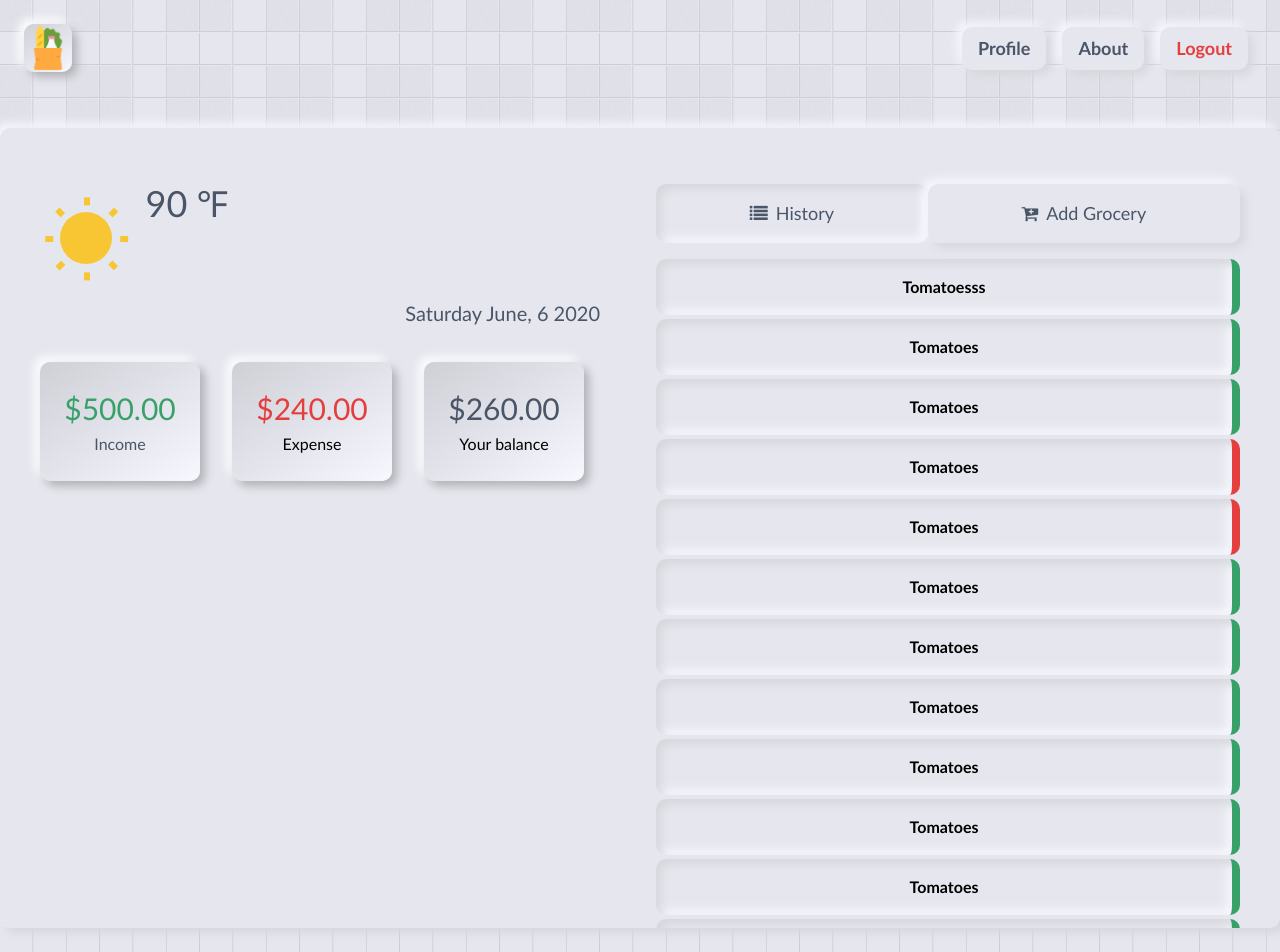
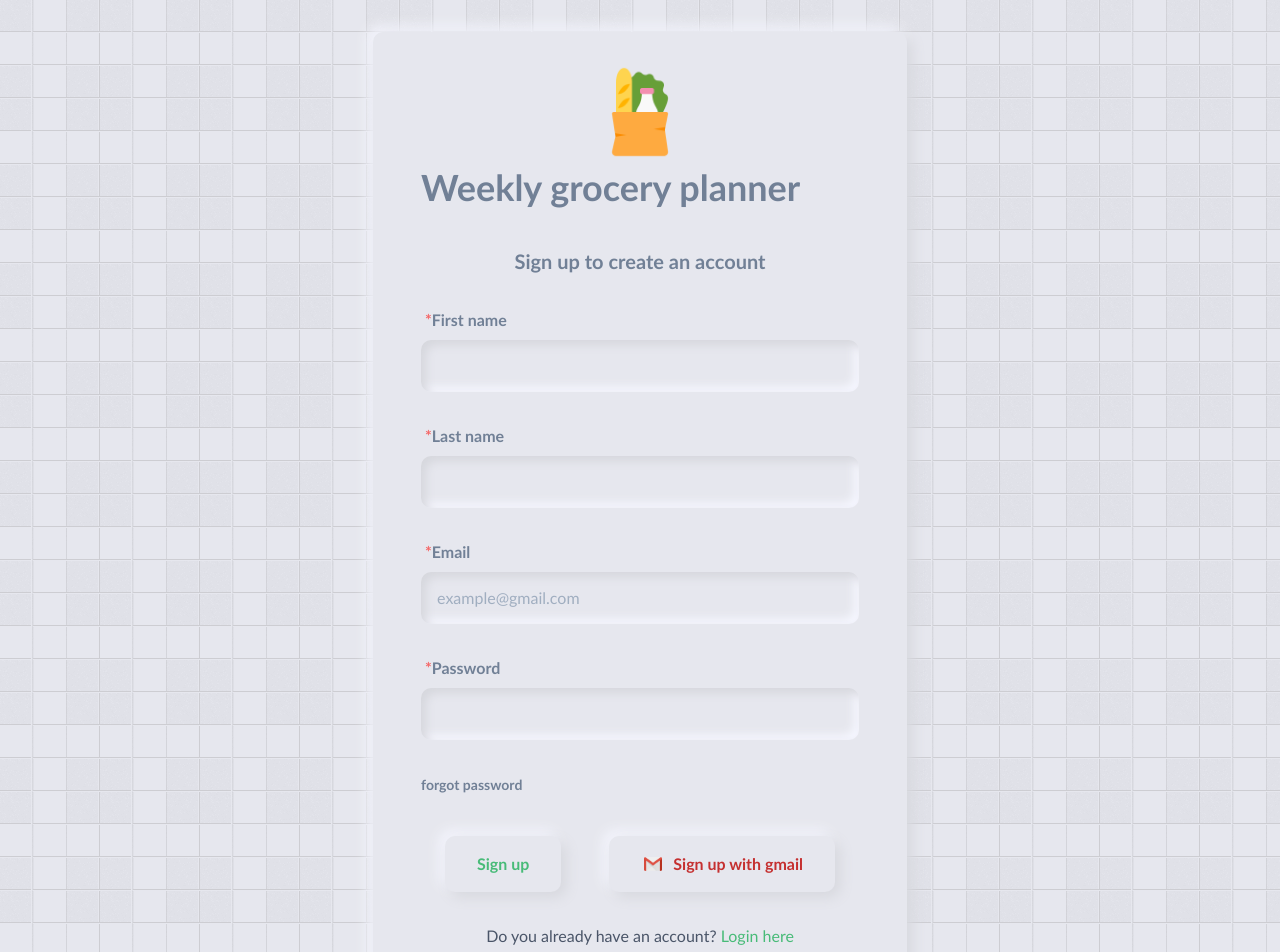
Before and after one commit to edumenu/grocery-list, a React (Create React App) app in the folder client/: page / in a window 1280 px wide. Shown: the top 952 px of the page. Built offline with nearby package versions, Linux system fonts and the light colour scheme.

Commit message:
Minor UI changes
Make minor UI changes to the application

```diff
--- a/client/src/App.js
+++ b/client/src/App.js
@@ -13,10 +13,10 @@ export class App extends Component {
         return (
             // <h1>Hello World!</h1>
             // <Header />
-            <Dashboard />
+            // <Dashboard />
             // <Profile />
             // <Login />
-            // <Signup />
+            <Signup />
             // <About />
         )
     }
--- a/client/src/Components/AddGrocery.js
+++ b/client/src/Components/AddGrocery.js
@@ -7,16 +7,16 @@ function AddGrocery({ addGroceryButton }) {
             <form method="POST" action="#login">
                 <div className="mb-8">
                     <label className="block text-gray-600 text-md font-bold mb-2"> Grocery item </label>
-                    <input name="item" id="item" type="text" className="input_element block pr-10 w-3/4 py-4 px-4 text-gray-700 mb-3 appearance-none leading-tight focus:outline-none focus:border-gray-500 transition duration-500 ease-in-out" />
+                    <input name="item" id="item" type="text" className="card_element2 block pr-10 w-3/4 py-4 px-4 text-gray-700 mb-3 appearance-none leading-tight focus:outline-none focus:border-gray-500 transition duration-500 ease-in-out" />
                 </div>
 
                 <div className="mb-8">
                     <label className="block text-gray-600 text-md font-bold mb-2"> Amount </label>
-                    <input name="amount" id="amount" type="number" className="input_element block pr-10 w-3/4 py-4 px-4 text-gray-700 mb-3 appearance-none leading-tight focus:outline-none focus:border-gray-500 transition duration-500 ease-in-out" />
+                    <input name="amount" id="amount" type="number" className="card_element2 block pr-10 w-3/4 py-4 px-4 text-gray-700 mb-3 appearance-none leading-tight focus:outline-none focus:border-gray-500 transition duration-500 ease-in-out" />
                 </div>
 
                 <div className="mb-4 text-center">
-                    <button className="transition duration-500 button hover:button_hover focus:outline-none focus:shadow-outline text-green-500 font-bold py-4 px-8 mx-6" type="submit"> Add transaction </button>
+                    <button className="transition duration-500 card_element hover:card_element2 focus:outline-none focus:shadow-outline text-green-500 font-bold py-4 px-8 mx-6" type="submit"> Add transaction </button>
                 </div>
             </form>
         </div>
--- a/client/src/Pages/Login.js
+++ b/client/src/Pages/Login.js
@@ -14,7 +14,7 @@ function Login() {
                                 Username
                             </label>
                             {/* <div className="mt-1 relative"> */}
-                                <input name="username" id="username" placeholder="example@gmail.com" className="input_element block pr-10 w-full py-4 px-4 text-gray-700 mb-3 appearance-none leading-tight focus:outline-none focus:border-gray-500 transition duration-500 ease-in-out" />
+                                <input name="username" id="username" placeholder="example@gmail.com" className="card_element2 block pr-10 w-full py-4 px-4 text-gray-700 mb-3 appearance-none leading-tight focus:outline-none focus:border-gray-500 transition duration-500 ease-in-out" />
                             {/* </div> */}
                             {/* <strong className="text-red-500 text-xs italic">username is require</strong> */}
                         </div>
@@ -25,7 +25,7 @@ function Login() {
                                 Password
                             </label>
                             {/* <div className="mt-1 relative rounded-md shadow-sm"> */}
-                                <input name="password" id="password" type="password" className="input_element block pr-10 w-full py-4 px-4 text-gray-700 mb-3 appearance-none leading-tight focus:outline-none focus:border-gray-500 transition duration-500 ease-in-out" />
+                                <input name="password" id="password" type="password" className="card_element2 block pr-10 w-full py-4 px-4 text-gray-700 mb-3 appearance-none leading-tight focus:outline-none focus:border-gray-500 transition duration-500 ease-in-out" />
                             {/* </div> */}
                         </div>
 
@@ -41,10 +41,10 @@ function Login() {
 
                         <div className="mb-4 text-center">
                             {/* <button className="transition duration-500 button hover:bg-orange-700 text-white font-bold py-2 px-4 focus:outline-none focus:shadow-outline" type="submit"> */}
-                            <button className="transition duration-500 button hover:button_hover focus:outline-none focus:shadow-outline text-green-500 font-bold py-4 px-8 mx-6" type="submit">
+                            <button className="transition duration-500 card_element hover:card_element2 focus:outline-none focus:shadow-outline text-green-500 font-bold py-4 px-8 mx-6" type="submit">
                                 Login
                             </button>
-                            <button className="transition duration-500 button hover:button_hover focus:outline-none focus:shadow-outline text-green-500 font-bold py-4 px-8 mx-6" type="submit">
+                            <button className="transition duration-500 card_element hover:card_element2 focus:outline-none focus:shadow-outline text-green-500 font-bold py-4 px-8 mx-6" type="submit">
                                 Signup
                             </button>
                         </div>
--- a/client/src/Pages/Profile.js
+++ b/client/src/Pages/Profile.js
@@ -13,7 +13,7 @@ function Login() {
                                 First name
                             </label>
                             {/* <div className="mt-1 relative"> */}
-                                <input name="firstname" id="firstname" className="input_element block pr-10 w-full py-4 px-4 text-gray-700 mb-3 appearance-none leading-tight focus:outline-none focus:border-gray-500 transition duration-500 ease-in-out" />
+                                <input name="firstname" id="firstname" className="card_element2 block pr-10 w-full py-4 px-4 text-gray-700 mb-3 appearance-none leading-tight focus:outline-none focus:border-gray-500 transition duration-500 ease-in-out" />
                             {/* </div> */}
                             {/* <strong className="text-red-500 text-xs italic">username is require</strong> */}
                         </div>
@@ -22,7 +22,7 @@ function Login() {
                                 Last name
                             </label>
                             {/* <div className="mt-1 relative"> */}
-                                <input name="lastname" id="lastname" className="input_element block pr-10 w-full py-4 px-4 text-gray-700 mb-3 appearance-none leading-tight focus:outline-none focus:border-gray-500 transition duration-500 ease-in-out" />
+                                <input name="lastname" id="lastname" className="card_element2 block pr-10 w-full py-4 px-4 text-gray-700 mb-3 appearance-none leading-tight focus:outline-none focus:border-gray-500 transition duration-500 ease-in-out" />
                             {/* </div> */}
                             {/* <strong className="text-red-500 text-xs italic">username is require</strong> */}
                         </div>
@@ -31,7 +31,7 @@ function Login() {
                                 Username
                             </label>
                             {/* <div className="mt-1 relative"> */}
-                                <input name="username" id="username" placeholder="example@gmail.com" className="input_element block pr-10 w-full py-4 px-4 text-gray-700 mb-3 appearance-none leading-tight focus:outline-none focus:border-gray-500 transition duration-500 ease-in-out" />
+                                <input name="username" id="username" placeholder="example@gmail.com" className="card_element2 block pr-10 w-full py-4 px-4 text-gray-700 mb-3 appearance-none leading-tight focus:outline-none focus:border-gray-500 transition duration-500 ease-in-out" />
                             {/* </div> */}
                             {/* <strong className="text-red-500 text-xs italic">username is require</strong> */}
                         </div>
@@ -41,7 +41,7 @@ function Login() {
                                 Password
                             </label>
                             {/* <div className="mt-1 relative rounded-md shadow-sm"> */}
-                                <input name="password" id="password" type="password" className="input_element block pr-10 w-full py-4 px-4 text-gray-700 mb-3 appearance-none leading-tight focus:outline-none focus:border-gray-500 transition duration-500 ease-in-out" />
+                                <input name="password" id="password" type="password" className="card_element2 block pr-10 w-full py-4 px-4 text-gray-700 mb-3 appearance-none leading-tight focus:outline-none focus:border-gray-500 transition duration-500 ease-in-out" />
                             {/* </div> */}
                         </div>
 
@@ -57,10 +57,10 @@ function Login() {
 
                         <div className="mb-4 text-center">
                             {/* <button className="transition duration-500 button hover:bg-orange-700 text-white font-bold py-2 px-4 focus:outline-none focus:shadow-outline" type="submit"> */}
-                            <button className="transition duration-500 button hover:button_hover focus:outline-none focus:shadow-outline text-green-500 font-bold py-4 px-8 mx-6" type="submit">
+                            <button className="transition duration-500 card_element hover:card_element2 focus:outline-none focus:shadow-outline text-green-500 font-bold py-4 px-8 mx-6" type="submit">
                                 Update
                             </button>
-                            <button className="transition duration-500 button hover:button_hover focus:outline-none focus:shadow-outline text-red-500 font-bold py-4 px-8 mx-6" type="submit">
+                            <button className="transition duration-500 card_element hover:card_element2 focus:outline-none focus:shadow-outline text-red-500 font-bold py-4 px-8 mx-6" type="submit">
                                 Delete
                             </button>
                         </div>
--- a/client/src/Pages/Signup.js
+++ b/client/src/Pages/Signup.js
@@ -15,7 +15,7 @@ function Login() {
                                 <span className="text-red-500">&nbsp;*</span>
                                 First name
                             </label>
-                                <input name="firstname" id="firstname" className="input_element block pr-10 w-full py-4 px-4 text-gray-700 mb-3 appearance-none leading-tight focus:outline-none focus:border-gray-500 transition duration-500 ease-in-out" />
+                                <input name="firstname" id="firstname" className="card_element2 block pr-10 w-full py-4 px-4 text-gray-700 mb-3 appearance-none leading-tight focus:outline-none focus:border-gray-500 transition duration-500 ease-in-out" />
                         </div>
 
                         <div className="mb-8">
@@ -24,7 +24,7 @@ function Login() {
                                 Last name
                             </label>
                             {/* <div className="mt-1 relative rounded-md shadow-sm"> */}
-                                <input name="lastname" id="lastname" type="password" className="input_element block pr-10 w-full py-4 px-4 text-gray-700 mb-3 appearance-none leading-tight focus:outline-none focus:border-gray-500 transition duration-500 ease-in-out" />
+                                <input name="lastname" id="lastname" type="password" className="card_element2 block pr-10 w-full py-4 px-4 text-gray-700 mb-3 appearance-none leading-tight focus:outline-none focus:border-gray-500 transition duration-500 ease-in-out" />
                             {/* </div> */}
                         </div>
 
@@ -33,7 +33,7 @@ function Login() {
                                 <span className="text-red-500">&nbsp;*</span>
                                 Email
                             </label>
-                                <input name="email" id="email" type="email" placeholder="example@gmail.com" className="input_element block pr-10 w-full py-4 px-4 text-gray-700 mb-3 appearance-none leading-tight focus:outline-none focus:border-gray-500 transition duration-500 ease-in-out" />
+                                <input name="email" id="email" type="email" placeholder="example@gmail.com" className="card_element2 block pr-10 w-full py-4 px-4 text-gray-700 mb-3 appearance-none leading-tight focus:outline-none focus:border-gray-500 transition duration-500 ease-in-out" />
                         </div>
 
                         <div className="mb-8">
@@ -42,7 +42,7 @@ function Login() {
                                 Password
                             </label>
                             {/* <div className="mt-1 relative rounded-md shadow-sm"> */}
-                                <input name="password" id="password" type="password" className="input_element block pr-10 w-full py-4 px-4 text-gray-700 mb-3 appearance-none leading-tight focus:outline-none focus:border-gray-500 transition duration-500 ease-in-out" />
+                                <input name="password" id="password" type="password" className="card_element2 block pr-10 w-full py-4 px-4 text-gray-700 mb-3 appearance-none leading-tight focus:outline-none focus:border-gray-500 transition duration-500 ease-in-out" />
                             {/* </div> */}
                         </div>
 
@@ -57,10 +57,10 @@ function Login() {
                         </div>
 
                         <div className="mb-4 text-center">
-                            <button className="transition duration-500 button hover:button_hover focus:outline-none focus:shadow-outline text-green-500 font-bold py-4 px-8 mx-6" type="submit">
+                            <button className="transition duration-500 card_element hover:card_element2 focus:outline-none focus:shadow-outline text-green-500 font-bold py-4 px-8 mx-6" type="submit">
                                 Sign up
                             </button>
-                            <button className="transition duration-500 button hover:button_hover focus:outline-none focus:shadow-outline text-red-700 font-bold py-4 px-8 mx-6 my-4" type="submit">
+                            <button className="transition duration-500 card_element hover:card_element2 focus:outline-none focus:shadow-outline text-red-700 font-bold py-4 px-8 mx-6 my-4" type="submit">
                                 <img className="w-6 mr-2 float-left" src={gmail} alt="gmail" />
                                 Sign up with gmail
                             </button>
```
Also changed, not shown: package.json (added, +16 -0 lines), client/src/assets/main.css, client/src/assets/tailwind.css.
